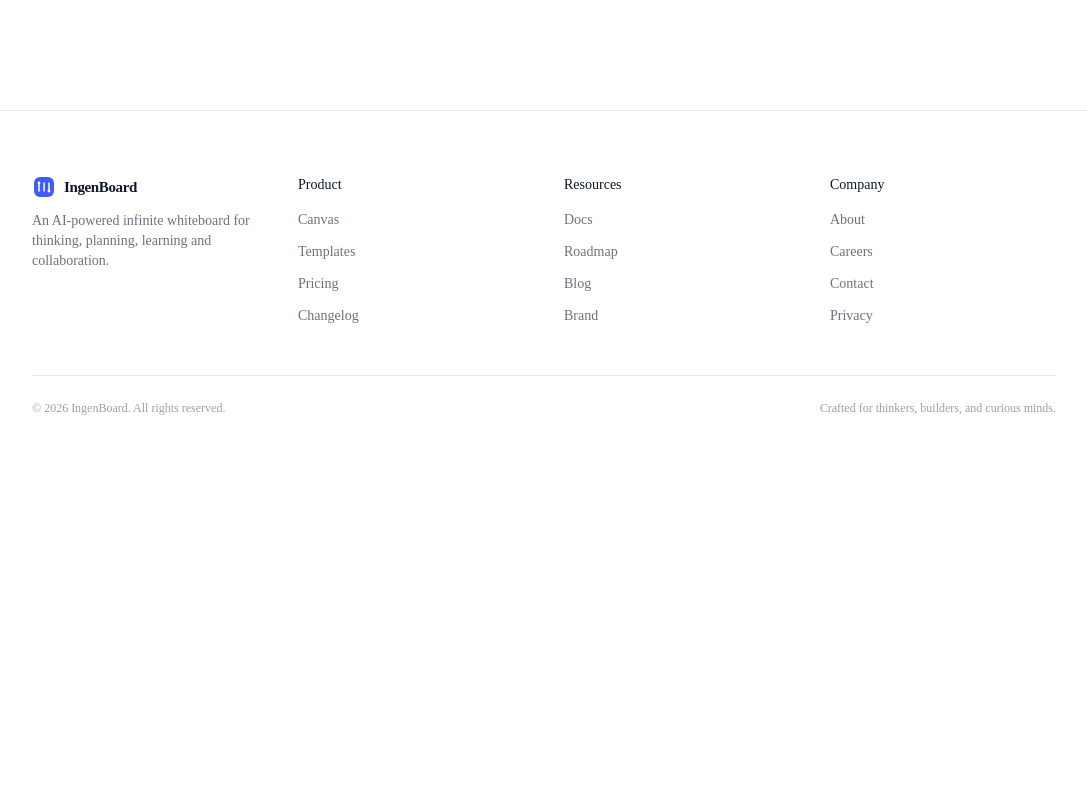
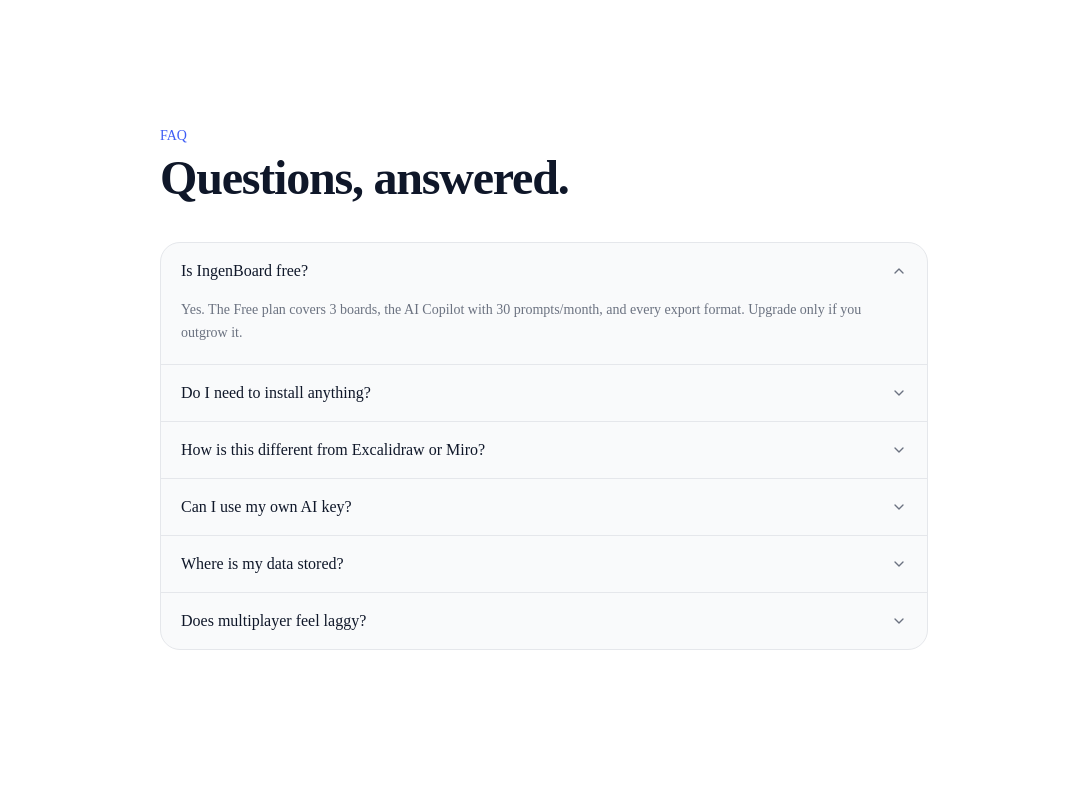
Before and after one commit to PRABHMANNAT/iNFINITE-white-BOARD, a Next.js app: page / in a window 1280 px wide. Shown: the part 4800-5600 px from the top of the page, without its empty margins (96-1183 px from the left). Before the commit the page ends 5280 px from the top, so only its background shows below. Built offline with nearby package versions, Linux system fonts and the light colour scheme.

Commit message:
feat(landing): FAQ accordion (6 questions, animated open/close via grid rows)

```diff
--- a/src/app/page.tsx
+++ b/src/app/page.tsx
@@ -4,6 +4,7 @@
 import { LandingAISection } from '@/components/landing/ai-section';
 import { LandingTestimonials } from '@/components/landing/testimonials';
 import { LandingPricing } from '@/components/landing/pricing';
+import { LandingFAQ } from '@/components/landing/faq';
 import { LandingFooter } from '@/components/landing/footer';
 
 export default function HomePage() {
@@ -16,6 +17,7 @@
         <LandingAISection />
         <LandingTestimonials />
         <LandingPricing />
+        <LandingFAQ />
       </main>
       <LandingFooter />
     </>
--- /dev/null
+++ b/src/components/landing/faq.tsx
@@ -0,0 +1,80 @@
+'use client';
+
+import { useState } from 'react';
+import { ChevronDown } from 'lucide-react';
+import { cn } from '@/lib/cn';
+
+const ITEMS = [
+  {
+    q: 'Is IngenBoard free?',
+    a: 'Yes. The Free plan covers 3 boards, the AI Copilot with 30 prompts/month, and every export format. Upgrade only if you outgrow it.',
+  },
+  {
+    q: 'Do I need to install anything?',
+    a: "Nope. IngenBoard is a web app that runs in any modern browser. PWA install + a desktop app land in the next milestone.",
+  },
+  {
+    q: 'How is this different from Excalidraw or Miro?',
+    a: "IngenBoard is AI-native from the canvas up: a Copilot that draws mind maps, system designs and research boards directly onto the canvas, plus a built-in knowledge graph that connects every board you've made.",
+  },
+  {
+    q: 'Can I use my own AI key?',
+    a: 'On the Team and Enterprise plans you can bring your own OpenAI, Anthropic, or Gemini key. Free + Pro use IngenBoard pooled keys.',
+  },
+  {
+    q: 'Where is my data stored?',
+    a: 'Boards live in our managed Postgres + S3 (US/EU regions). Self-host is coming for Enterprise. Boards you open today are also auto-saved in your browser via localStorage — close the tab, come back, everything is still there.',
+  },
+  {
+    q: 'Does multiplayer feel laggy?',
+    a: "Edits are local-first via Yjs CRDTs, so your strokes never wait for the network. Remote users see updates within ~80ms on the average broadband connection.",
+  },
+];
+
+export function LandingFAQ() {
+  const [open, setOpen] = useState<number | null>(0);
+  return (
+    <section className="relative px-6 py-24 md:py-28">
+      <div className="mx-auto max-w-3xl">
+        <p className="text-sm font-medium text-accent">FAQ</p>
+        <h2 className="mt-2 text-4xl font-semibold tracking-tight md:text-5xl">
+          Questions, answered.
+        </h2>
+        <div className="mt-10 divide-y divide-border rounded-2xl border border-border bg-bg-subtle">
+          {ITEMS.map((item, i) => {
+            const isOpen = open === i;
+            return (
+              <div key={item.q}>
+                <button
+                  onClick={() => setOpen(isOpen ? null : i)}
+                  aria-expanded={isOpen}
+                  className="flex w-full items-center justify-between gap-3 px-5 py-4 text-left"
+                >
+                  <span className="text-base font-medium">{item.q}</span>
+                  <ChevronDown
+                    className={cn(
+                      'h-4 w-4 flex-none text-fg-muted transition-transform duration-200',
+                      isOpen && 'rotate-180'
+                    )}
+                  />
+                </button>
+                <div
+                  className={cn(
+                    'grid overflow-hidden transition-[grid-template-rows] duration-200',
+                    isOpen ? 'grid-rows-[1fr]' : 'grid-rows-[0fr]'
+                  )}
+                >
+                  <div className="overflow-hidden">
+                    <p className="px-5 pb-5 text-sm leading-relaxed text-fg-muted">
+                      {item.a}
+                    </p>
+                  </div>
+                </div>
+              </div>
+            );
+          })}
+        </div>
+      </div>
+    </section>
+  );
+}
```
